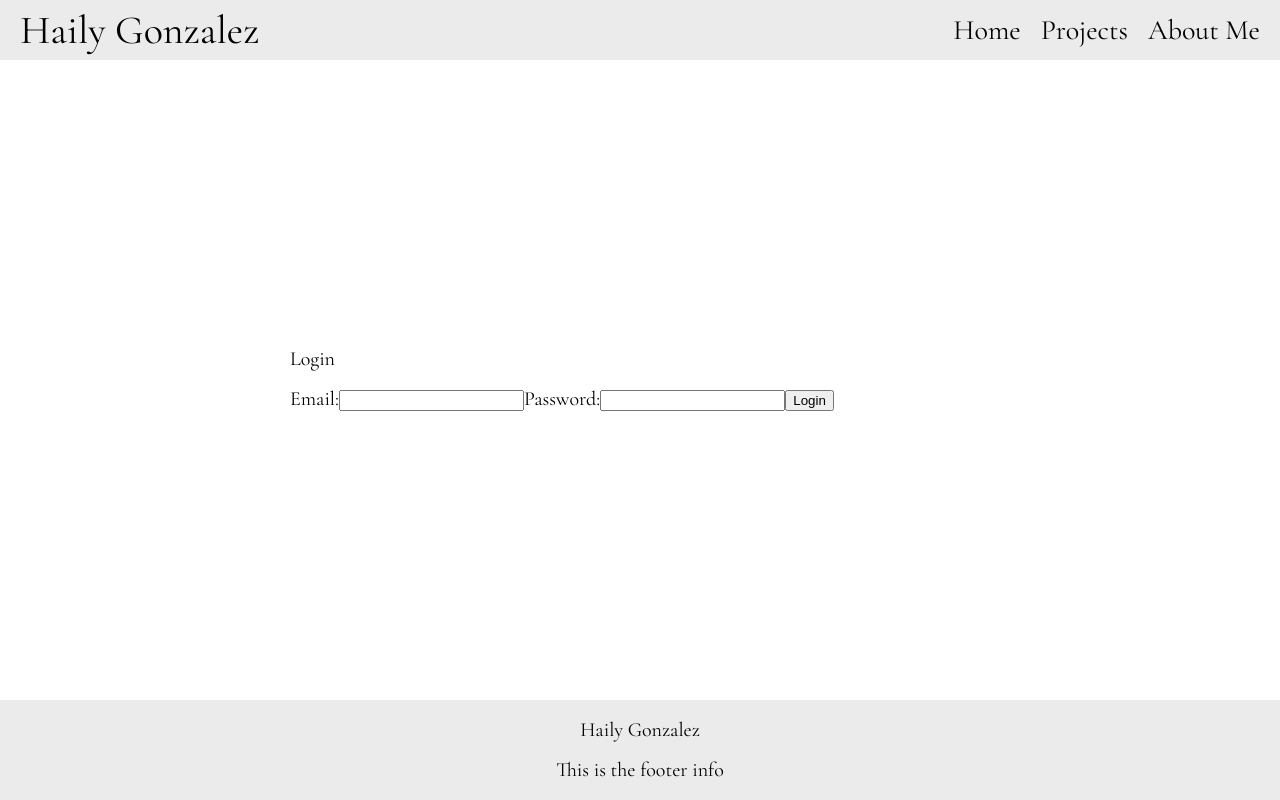
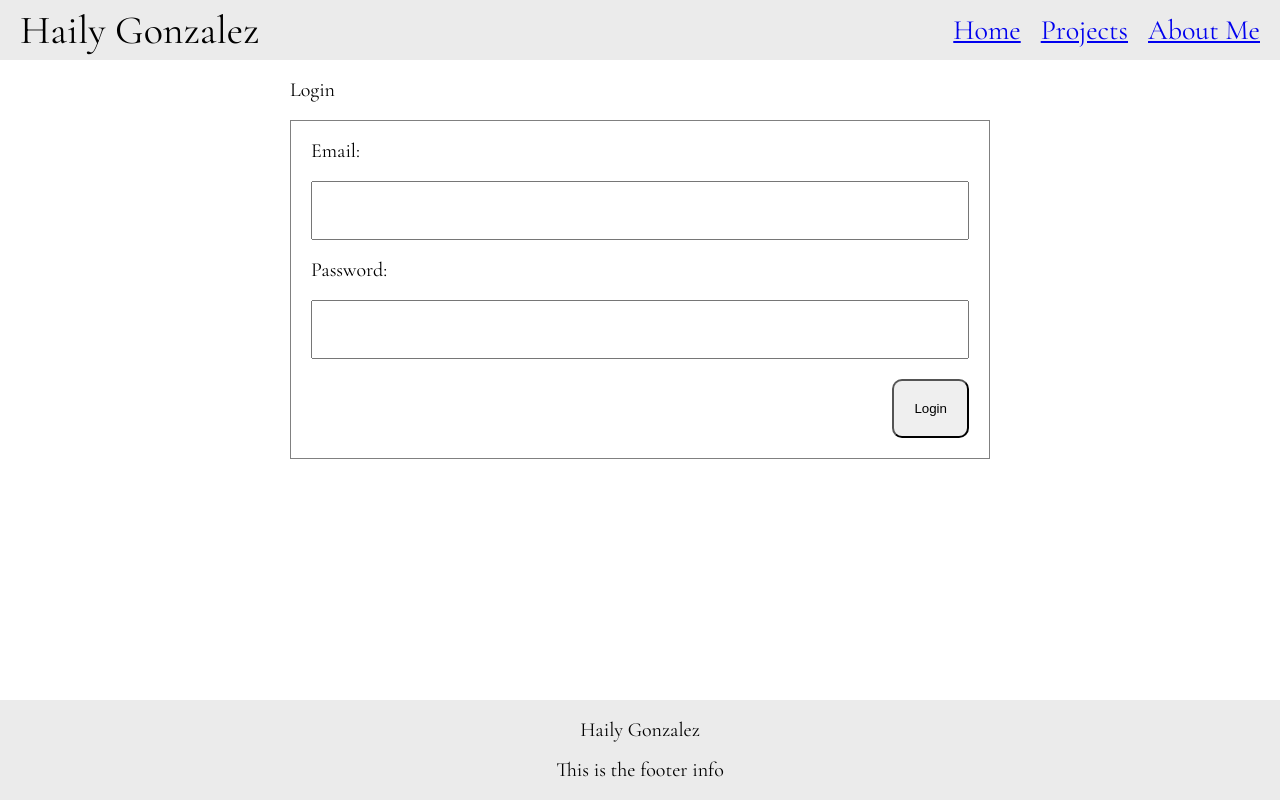
Before and after one commit to christianwagstaff/resume-react, a React (Create React App) app: page /login in a window 1280 px wide. Built offline with nearby package versions, Linux system fonts and the light colour scheme.

Commit message:
Added Login Screen and functionality

```diff
--- a/src/components/NavItem.js
+++ b/src/components/NavItem.js
@@ -1,12 +1,18 @@
 import React from "react";
 import PropTypes from "prop-types";
+import { Link } from "react-router-dom";
 
 const NavItem = (props) => {
-  return <li className="navbar-item">{props.name}</li>;
+  return (
+    <Link to={props.url}>
+      <li className="navbar-item"> {props.name}</li>
+    </Link>
+  );
 };
 
 NavItem.propTypes = {
   name: PropTypes.string,
+  url: PropTypes.string,
 };
 
 export default NavItem;
--- a/src/components/header.js
+++ b/src/components/header.js
@@ -8,9 +8,9 @@ const Header = () => {
     <header>
       <h1>Haily Gonzalez</h1>
       <NavBar>
-        <NavItem name="Home" />
-        <NavItem name="Projects" />
-        <NavItem name="About Me" />
+        <NavItem name="Home" url="/" />
+        <NavItem name="Projects" url="/projects" />
+        <NavItem name="About Me" url="/about" />
       </NavBar>
     </header>
   );
--- a/src/routes/Editor.js
+++ b/src/routes/Editor.js
@@ -4,10 +4,10 @@ import ContactEditor from "../components/ContactEditor";
 
 const Editor = () => {
   return (
-    <div>
+    <main>
       <AboutEditor />
       <ContactEditor />
-    </div>
+    </main>
   );
 };
 
--- a/src/routes/Login.js
+++ b/src/routes/Login.js
@@ -1,19 +1,62 @@
-import React from "react";
+import React, { useState } from "react";
+import { useNavigate } from "react-router-dom";
+import "../stylesheets/form.css";
 
 const Login = () => {
+  const navigate = useNavigate();
+  const [username, setUsername] = useState("");
+  const [password, setPassword] = useState("");
+  const submitLogin = async (e) => {
+    if (!username || !password) {
+      return;
+    }
+    e.preventDefault();
+    try {
+      const response = await fetch(
+        `${process.env.REACT_APP_BASE_URL}/users/login`,
+        {
+          method: "post",
+          headers: {
+            Accept: "application/json",
+            "Content-Type": "application/json",
+          },
+          body: JSON.stringify({ username, password }),
+        }
+      );
+      const data = await response.json();
+      localStorage.setItem("jwt", data.token);
+      navigate("/editor");
+    } catch (err) {
+      console.error(err);
+    }
+  };
   return (
     <main>
       <h1>Login</h1>
-      <form>
-        <label>
+      <form onSubmit={submitLogin}>
+        <label className="flex-column">
           Email:
-          <input type="email" name="username" />
+          <input
+            type="email"
+            name="username"
+            value={username}
+            onChange={(e) => {
+              setUsername(e.target.value);
+            }}
+          />
         </label>
-        <label>
+        <label className="flex-column">
           Password:
-          <input type="password" name="password" />
+          <input
+            type="password"
+            name="password"
+            value={password}
+            onChange={(e) => {
+              setPassword(e.target.value);
+            }}
+          />
         </label>
-        <input type="submit" value="Login" />
+        <input type="submit" value="Login" className="btn right" />
       </form>
     </main>
   );
--- a/src/stylesheets/app.css
+++ b/src/stylesheets/app.css
@@ -17,7 +17,7 @@ main {
   display: flex;
   flex-direction: column;
   align-items: center;
-  justify-content: center;
+  justify-content: flex-start;
   padding: var(--gap);
   gap: var(--gap);
   flex-grow: 1;
@@ -50,3 +50,12 @@ em {
 .font-small {
   font-size: 1rem;
 }
+
+.btn {
+  padding: calc(var(--gap) ) var(--gap);
+  border-radius: calc(var(--gap) / 2);
+}
+
+.right {
+  align-self: flex-end;
+}
--- /dev/null
+++ b/src/stylesheets/form.css
@@ -0,0 +1,12 @@
+form {
+  display: flex;
+  flex-direction: column;
+  border: 1px solid gray;
+  padding: var(--gap);
+  gap: var(--gap);
+  width: min(100%, 700px);
+}
+
+input {
+    padding: var(--gap);
+}
```
